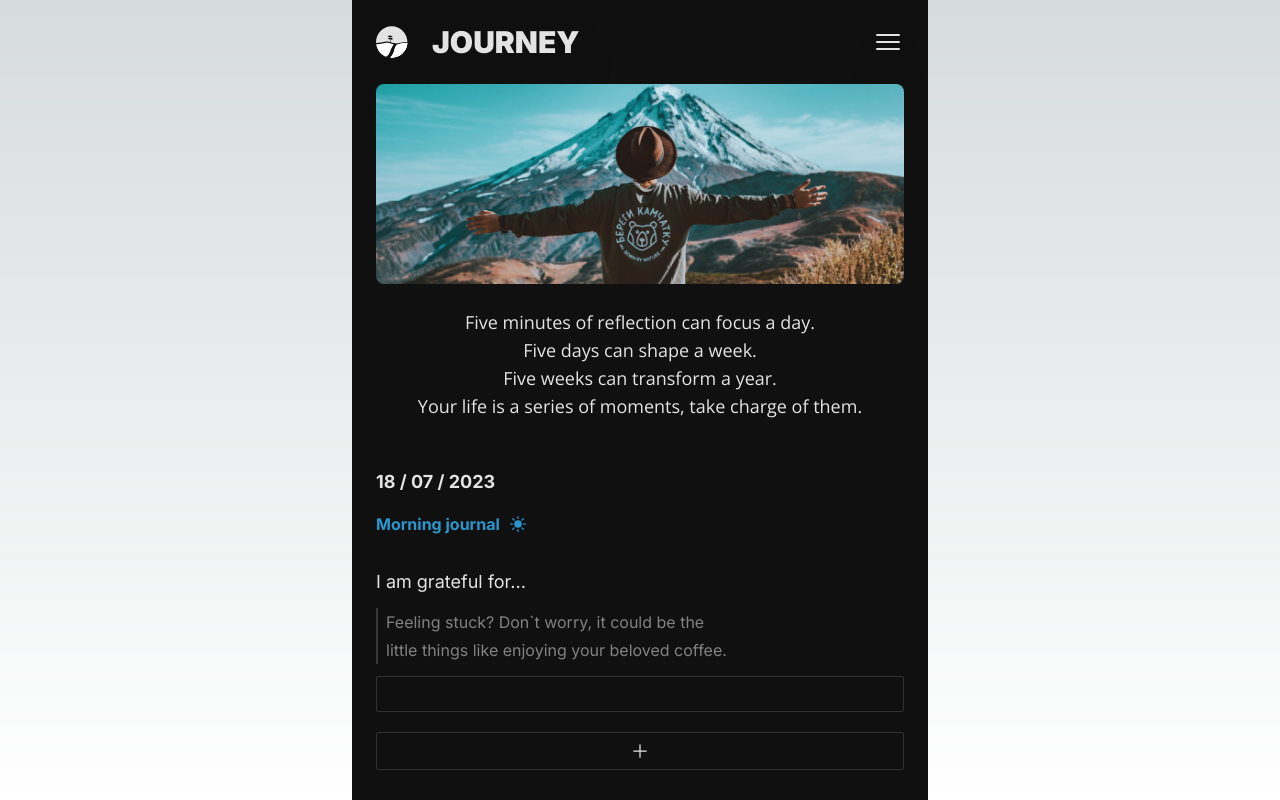
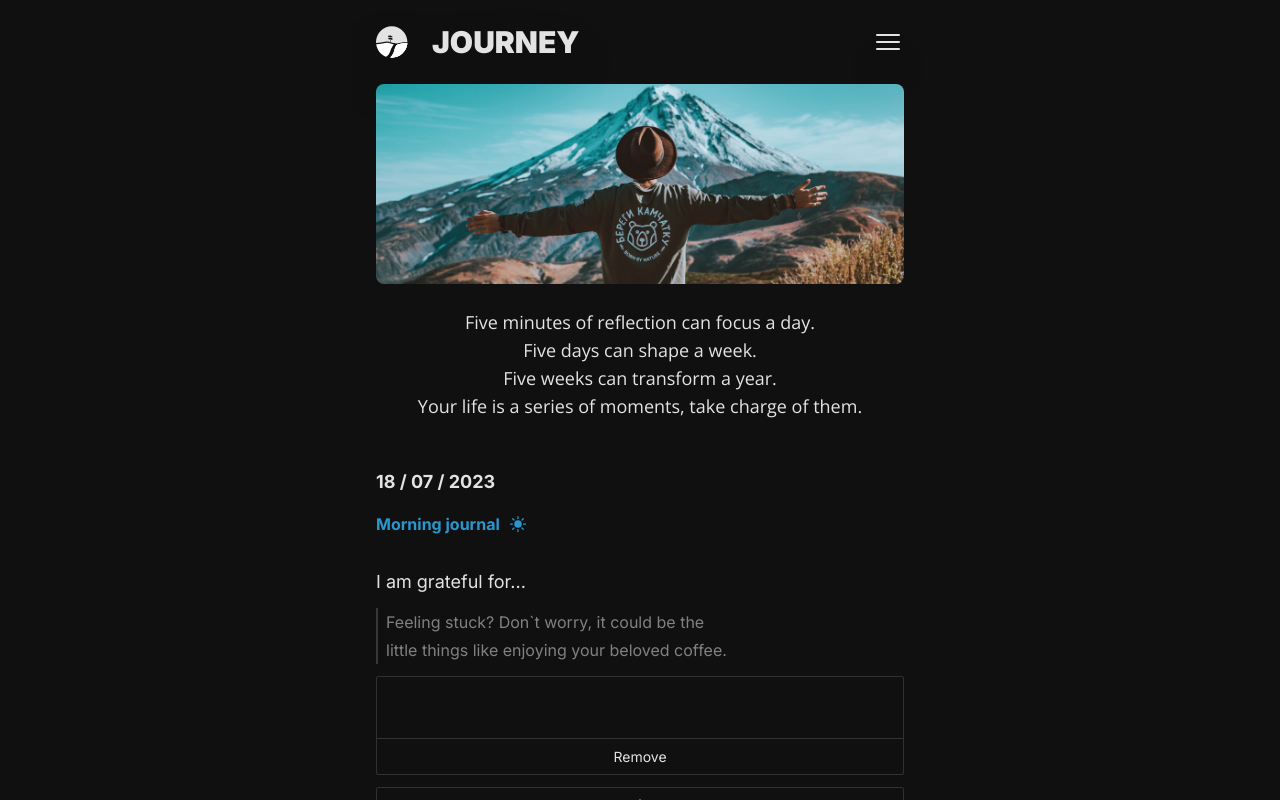
Before and after one commit to kudziajaroslaw98/5-minute-journal, a Next.js app: page / in a window 1280 px wide. Both pictures are taken after a click on the button 640 px from the left and 695 px from the top of the page. Shown: the top 800 px of the page. Built offline with nearby package versions, Linux system fonts and the light colour scheme.

Commit message:
attempt to notifications on save

```diff
--- a/src/app/globals.css
+++ b/src/app/globals.css
@@ -27,16 +27,17 @@
 }
 
 textarea {
-    height: 36px;
     resize: none;
     overflow: hidden;
 }
 
-body {
-    color: rgb(var(--foreground-rgb));
-    background: linear-gradient(
-            to bottom,
-            transparent,
-            rgb(var(--background-end-rgb))
-    ) rgb(var(--background-start-rgb));
+circle {
+    fill: transparent;
+    stroke: orange;
+    stroke-width: 3px;
+    stroke-dasharray: 30;
+    stroke-dashoffset: 30;
+    transform: rotate(-90deg);
+    transform-origin: center;
+    animation: clock-animation 3s linear infinite;
 }
--- a/src/app/layout.tsx
+++ b/src/app/layout.tsx
@@ -58,9 +58,9 @@ export default function RootLayout({
 	children: React.ReactNode;
 }) {
 	return (
-		<html lang='en' className='h-full w-full'>
+		<html lang='en' className='h-full w-full bg-emperor-1000'>
 			<body
-				className={`${openSans.variable} ${inter.variable} no-scroll h-full w-full`}
+				className={`${openSans.variable} ${inter.variable} no-scroll h-full w-full bg-emperor-1000`}
 			>
 				<div className='no-scroll mx-auto flex h-auto w-full max-w-xl flex-col gap-y-6 bg-emperor-1000 p-6 font-inter text-emperor-100'>
 					<HeaderComponent />
--- a/src/components/Journal/journal.component.tsx
+++ b/src/components/Journal/journal.component.tsx
@@ -7,6 +7,8 @@ import AddNewRowInputComponent from '@components/inputs/add-new-row-input.compon
 // @ts-ignore
 import { v4 as uuidv4 } from 'uuid';
 import TextInputComponent from '@components/inputs/text-input.component.tsx';
+import NotificationsComponent from '@components/notifications/notifications.component.tsx';
+import { useNotification } from '../../utils/use-notification.ts';
 
 type BaseValue = {
 	[key: string]: string | null;
@@ -25,6 +27,8 @@ type JournalValue = {
 
 function JournalComponent() {
 	const [journalValue, setJournalValue] = useState<JournalValue>(null);
+	const [{ setNotification }] = useNotification();
+
 	const todayDate = new Date().toLocaleDateString('en-GB');
 
 	useEffect(() => {
@@ -57,6 +61,9 @@ function JournalComponent() {
 			return;
 		}
 		localStorage.setItem('journal', JSON.stringify(journalValue));
+		setNotification({ message: 'Changes saved', type: 'success' });
+		console.log('changes');
+		// eslint-disable-next-line react-hooks/rules-of-hooks
 		console.log(journalValue);
 	}, [journalValue]);
 
@@ -114,6 +121,18 @@ function JournalComponent() {
 		});
 	}
 
+	function deleteSectionRow(type: string, id: string) {
+		setJournalValue({
+			...journalValue,
+			[todayDate]: {
+				// @ts-ignore
+				...journalValue[todayDate],
+				// @ts-ignore
+				[type]: lodash.omit(journalValue?.[todayDate]?.[type], [id]),
+			},
+		});
+	}
+
 	return (
 		<div className='flex h-full w-full flex-col gap-y-8 pt-12 text-lg'>
 			<div className='flex flex-col gap-y-4'>
@@ -144,7 +163,8 @@ function JournalComponent() {
 									key={key}
 									type={'grateful'}
 									id={key}
-									action={modifySectionRow}
+									onType={modifySectionRow}
+									onDelete={deleteSectionRow}
 									last={index === arr.length - 1}
 									initialValue={journalValue?.[todayDate]?.grateful[key]}
 								/>
@@ -171,7 +191,8 @@ function JournalComponent() {
 									key={key}
 									type={'great'}
 									id={key}
-									action={modifySectionRow}
+									onType={modifySectionRow}
+									onDelete={deleteSectionRow}
 									last={index === arr.length - 1}
 									initialValue={journalValue?.[todayDate]?.great[key]}
 								/>
@@ -199,7 +220,8 @@ function JournalComponent() {
 									key={key}
 									type={'affirmations'}
 									id={key}
-									action={modifySectionRow}
+									onType={modifySectionRow}
+									onDelete={deleteSectionRow}
 									last={index === arr.length - 1}
 									initialValue={journalValue?.[todayDate]?.affirmations[key]}
 								/>
@@ -232,7 +254,8 @@ function JournalComponent() {
 									key={key}
 									type={'highlights'}
 									id={key}
-									action={modifySectionRow}
+									onType={modifySectionRow}
+									onDelete={deleteSectionRow}
 									last={index === arr.length - 1}
 									initialValue={journalValue?.[todayDate]?.highlights[key]}
 								/>
@@ -259,7 +282,8 @@ function JournalComponent() {
 									key={key}
 									type={'learn'}
 									id={key}
-									action={modifySectionRow}
+									onType={modifySectionRow}
+									onDelete={deleteSectionRow}
 									last={index === arr.length - 1}
 									initialValue={journalValue?.[todayDate]?.learn[key]}
 								/>
@@ -287,7 +311,8 @@ function JournalComponent() {
 									key={key}
 									type={'work'}
 									id={key}
-									action={modifySectionRow}
+									onType={modifySectionRow}
+									onDelete={deleteSectionRow}
 									last={index === arr.length - 1}
 									initialValue={journalValue?.[todayDate]?.work[key]}
 								/>
@@ -296,6 +321,8 @@ function JournalComponent() {
 					)}
 				<AddNewRowInputComponent type={'work'} action={addNewSectionRow} />
 			</section>
+
+			<NotificationsComponent />
 		</div>
 	);
 }
--- a/src/components/inputs/text-input.component.tsx
+++ b/src/components/inputs/text-input.component.tsx
@@ -1,12 +1,13 @@
 'use client';
 
-import { useRef } from 'react';
+import { useEffect, useRef, useState } from 'react';
 
 type TextInputType = {
 	type: string;
 	id: string;
 	initialValue: string | null | undefined;
-	action: (type: string, value: string, id: string) => void;
+	onType: (type: string, value: string, id: string) => void;
+	onDelete: (type: string, id: string) => void;
 	last: boolean;
 };
 
@@ -15,29 +16,90 @@ function TextInputComponent({
 	initialValue,
 	id,
 	last,
-	action,
+	onType,
+	onDelete,
 }: TextInputType) {
 	const textAreaRef = useRef(null);
+	const [buttonState, setButtonState] = useState('default');
+	const MIN_TEXTAREA_HEIGHT = 56;
 
-	function auto_grow() {
+	useEffect(() => {
+		autoGrowOnLoad();
+	}, [textAreaRef]);
+
+	function autoGrow() {
 		// @ts-ignore
 		textAreaRef.current.style.height = '5px';
 		// @ts-ignore
-		textAreaRef.current.style.height = `${textAreaRef.current.scrollHeight}px`;
+
+		textAreaRef.current.style.height = `${
+			// @ts-ignore
+			textAreaRef.current.scrollHeight > MIN_TEXTAREA_HEIGHT
+				? // @ts-ignore
+				  textAreaRef.current.scrollHeight
+				: MIN_TEXTAREA_HEIGHT
+		}px`;
+	}
+
+	function autoGrowOnLoad() {
+		// @ts-ignore
+		textAreaRef.current.style.height = `${
+			// @ts-ignore
+			textAreaRef.current.scrollHeight > MIN_TEXTAREA_HEIGHT
+				? // @ts-ignore
+				  textAreaRef.current.scrollHeight
+				: MIN_TEXTAREA_HEIGHT
+		}px`;
+	}
+
+	function handleButtonClick() {
+		switch (buttonState) {
+			case 'default':
+				setButtonState('clicked');
+				setTimeout(() => {
+					setButtonState('default');
+				}, 3000);
+				break;
+			case 'clicked':
+				onDelete(type, id);
+				break;
+		}
 	}
 
 	return (
-		<div>
+		<div
+			className={`
+				${last && '-z-10 animate-text-slide-in'}
+				z-10 h-fit w-full gap-y-0 rounded-sm border-[0.5px] border-emperor-900 bg-emperor-1000 text-sm
+				`}
+		>
 			<textarea
 				ref={textAreaRef}
-				onInput={(e) => auto_grow()}
-				onBlur={(e) => action(type, id, e.target.value)}
+				onInput={(e) => autoGrow()}
+				onBlur={(e) => onType(type, id, e.target.value)}
 				defaultValue={initialValue ?? ''}
-				className={`
-				${last && '-z-10 animate-text-slide-in'}
-				z-10 w-full rounded-sm border-[0.5px] border-emperor-900 bg-emperor-1000 p-2 text-sm
-				`}
+				className='h-9 w-full bg-transparent p-2 text-emperor-100'
 			/>
+			<button
+				onClick={() => handleButtonClick()}
+				className={`flex h-9 w-full items-center justify-center gap-x-2 border-t-[0.5px] border-emperor-900 p-2 ${
+					buttonState === 'clicked' && 'bg-red-400 text-emperor-100 transition-all '
+				}`}
+			>
+				{buttonState === 'clicked' && (
+					<svg className='h-5 w-5'>
+						<circle
+							className='-rotate-90 animate-timelapse fill-transparent stroke-emperor-100 stroke-[3px]'
+							cx='50%'
+							cy='50%'
+							r='5'
+						/>
+					</svg>
+				)}
+				<span>
+					Remove <span className='sr-only'>this row</span>
+				</span>
+			</button>
 		</div>
 	);
 }
--- /dev/null
+++ b/src/components/notifications/notifications.component.tsx
@@ -0,0 +1,38 @@
+'use client';
+
+import { useNotification } from '../../utils/use-notification.ts';
+import { useEffect, useState } from 'react';
+
+function NotificationsComponent() {
+	const [{ isPending, notification }] = useNotification();
+	const [showNotification, setShowNotification] = useState(isPending);
+
+	useEffect(() => {
+		console.log('inside notification component');
+		setShowNotification(notification !== undefined);
+	}, [notification]);
+
+	const getTypeColor = () => {
+		switch (notification?.type) {
+			case 'success':
+				return 'bg-green-400';
+			case 'error':
+				return 'bg-red-400';
+			case 'warning':
+				return 'bg-yellow-400';
+			default:
+				return 'bg-green-400';
+		}
+	};
+	return (
+		showNotification && (
+			<div className={`${getTypeColor} fixed bottom-0 left-0 h-8 w-full`}>
+				<span className='flex h-full w-full items-center justify-center text-sm font-semibold text-emperor-950'>
+					{notification?.message}
+				</span>
+			</div>
+		)
+	);
+}
+
+export default NotificationsComponent;
--- /dev/null
+++ b/src/utils/use-notification.ts
@@ -0,0 +1,28 @@
+import { useEffect, useState } from 'react';
+
+type UseNotification = {
+	message: string;
+	type: string;
+};
+
+export function useNotification() {
+	const [isPending, setIsPending] = useState(false);
+	const [notification, setNotification] = useState<UseNotification | undefined>({
+		message: '',
+		type: '',
+	});
+
+	useEffect(() => {
+		console.log('notification.message', notification?.message);
+		if (notification) {
+			setIsPending(true);
+			console.log('notification.pending', isPending);
+			setTimeout(() => {
+				setIsPending(false);
+				setNotification(undefined);
+			}, 3000);
+		}
+	}, [notification]);
+
+	return [{ isPending, notification, setNotification }];
+}
--- a/tailwind.config.js
+++ b/tailwind.config.js
@@ -29,11 +29,20 @@ module.exports = {
 					'0%': { transform: 'translateY(-56px)' },
 					'100%': { transform: 'translateY(0)' },
 				},
+				timelapse: {
+					'0%': {
+						strokeDashoffset: 0,
+					},
+					'100%': {
+						strokeDashoffset: 30,
+					},
+				},
 			},
 			animation: {
 				'bounce-horizontal': 'bounceHorizontal 3s ease-in-out infinite',
 				'text-slide-in': 'textSlideIn .3s ease-out forwards',
 				'add-slide-in': 'addSlideIn .3s ease-out forwards',
+				timelapse: 'timelapse 3s linear forwards',
 			},
 			colors: {
 				emperor: {
```
